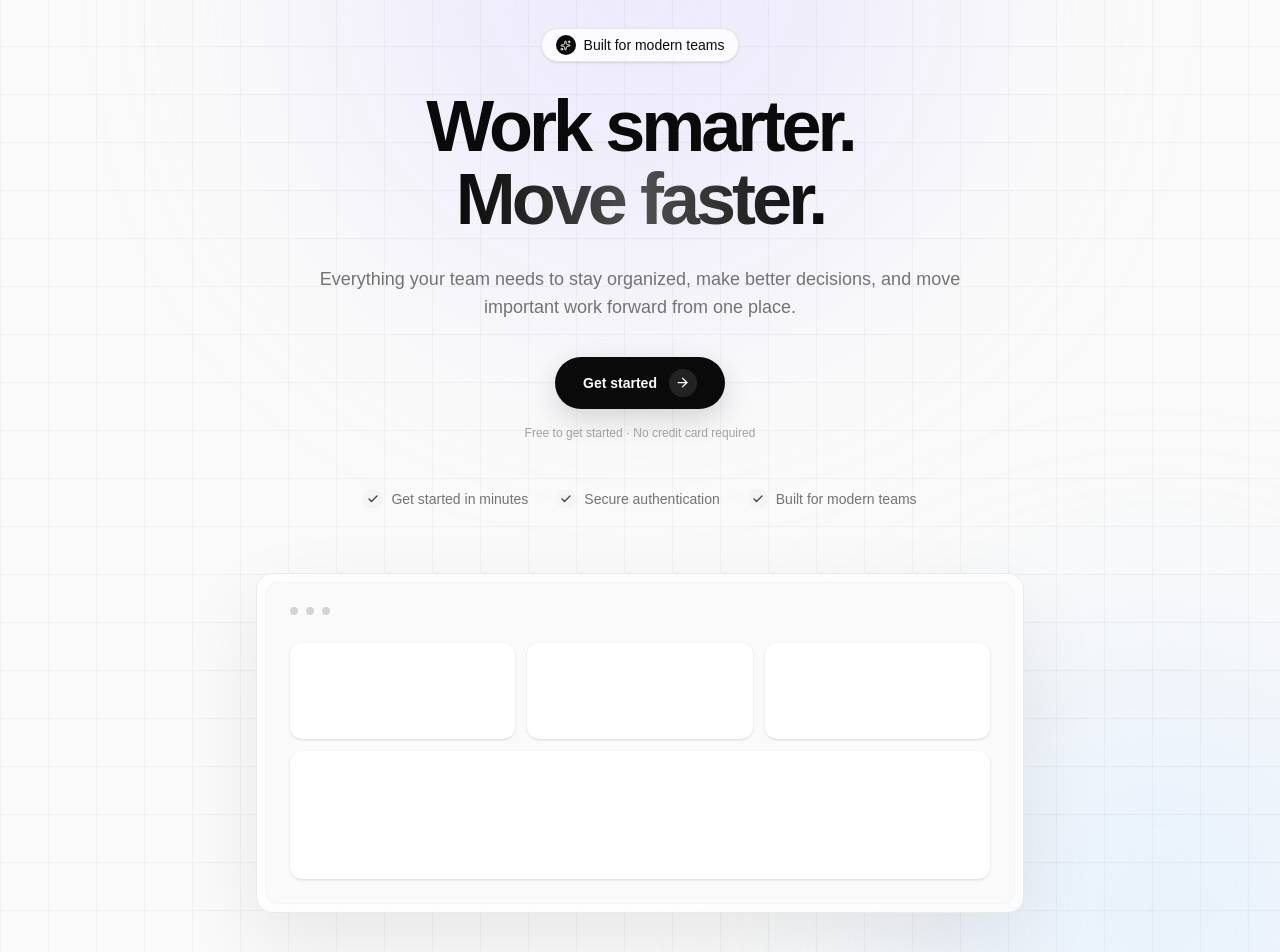
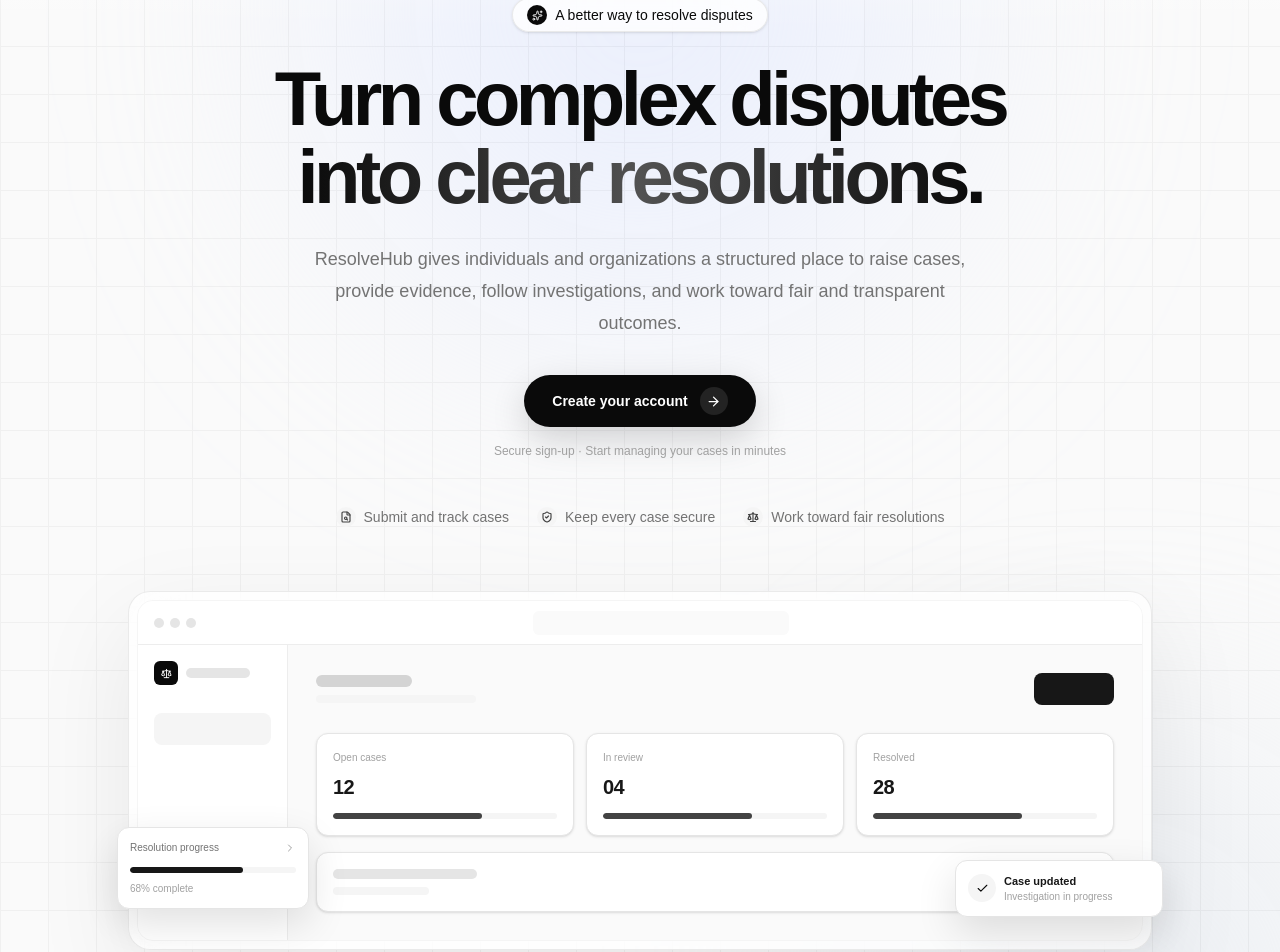
Before and after one commit to emm-ok/ResolveHub, a Next.js app in the folder customer/: page /auth in a window 1280 px wide. Shown: the part 98-1050 px from the top of the page. Built offline with nearby package versions, Linux system fonts and the light colour scheme.

Commit message:
feat: add Clerk middleware for authentication proxy configuration

```diff
--- a/customer/app/auth/page.tsx
+++ b/customer/app/auth/page.tsx
@@ -5,23 +5,84 @@
 import {
   ArrowRight,
   Check,
+  ChevronRight,
+  CircleCheck,
+  FileSearch,
+  Scale,
+  ShieldCheck,
   Sparkles,
 } from "lucide-react";
 
 const benefits = [
-  "Get started in minutes",
-  "Secure authentication",
-  "Built for modern teams",
+  {
+    icon: FileSearch,
+    text: "Submit and track cases",
+  },
+  {
+    icon: ShieldCheck,
+    text: "Keep every case secure",
+  },
+  {
+    icon: Scale,
+    text: "Work toward fair resolutions",
+  },
 ];
+
+const containerVariants = {
+  hidden: {},
+  visible: {
+    transition: {
+      staggerChildren: 0.08,
+    },
+  },
+};
+
+const itemVariants = {
+  hidden: {
+    opacity: 0,
+    y: 20,
+  },
+  visible: {
+    opacity: 1,
+    y: 0,
+    transition: {
+      duration: 0.55,
+      ease: [0.22, 1, 0.36, 1],
+    },
+  },
+};
 
 export default function AuthPage() {
   return (
     <main className="relative min-h-screen overflow-hidden bg-[#fafafa] text-neutral-950">
-      {/* Background */}
-      <div className="pointer-events-none absolute inset-0">
-        <div className="absolute left-1/2 top-[-20%] h-[600px] w-[600px] -translate-x-1/2 rounded-full bg-violet-200/40 blur-[120px]" />
+      {/* Ambient background */}
+      <div className="pointer-events-none absolute inset-0 overflow-hidden">
+        <motion.div
+          initial={{ opacity: 0, scale: 0.8 }}
+          animate={{
+            opacity: 1,
+            scale: 1,
+          }}
+          transition={{
+            duration: 1.4,
+            ease: "easeOut",
+          }}
+          className="absolute left-1/2 top-[-18%] h-[620px] w-[620px] -translate-x-1/2 rounded-full bg-indigo-100/50 blur-[130px]"
+        />
 
-        <div className="absolute bottom-[-15%] right-[-10%] h-[500px] w-[500px] rounded-full bg-blue-200/30 blur-[120px]" />
+        <motion.div
+          initial={{ opacity: 0, scale: 0.8 }}
+          animate={{
+            opacity: 1,
+            scale: 1,
+          }}
+          transition={{
+            duration: 1.6,
+            delay: 0.15,
+            ease: "easeOut",
+          }}
+          className="absolute bottom-[-20%] right-[-8%] h-[520px] w-[520px] rounded-full bg-slate-200/50 blur-[120px]"
+        />
 
         <div
           className="absolute inset-0 opacity-[0.035]"
@@ -31,100 +92,116 @@
             backgroundSize: "48px 48px",
           }}
         />
+
+        <div className="absolute inset-x-0 top-0 h-32 bg-gradient-to-b from-white/60 to-transparent" />
       </div>
 
       {/* Navigation */}
       <motion.header
-        initial={{ opacity: 0, y: -16 }}
-        animate={{ opacity: 1, y: 0 }}
-        transition={{ duration: 0.5 }}
+        initial={{
+          opacity: 0,
+          y: -14,
+        }}
+        animate={{
+          opacity: 1,
+          y: 0,
+        }}
+        transition={{
+          duration: 0.55,
+          ease: [0.22, 1, 0.36, 1],
+        }}
         className="relative z-20 mx-auto flex w-full max-w-7xl items-center justify-between px-6 py-6 lg:px-8"
       >
-        {/* Brand */}
+        {/* ResolveHub brand */}
         <div className="flex items-center gap-3">
-          <div className="flex h-9 w-9 items-center justify-center rounded-xl bg-neutral-950 text-white shadow-lg">
-            <Sparkles size={17} />
+          <div className="flex h-10 w-10 items-center justify-center rounded-xl bg-neutral-950 text-white shadow-[0_8px_24px_rgba(0,0,0,0.12)]">
+            <Scale size={18} strokeWidth={2.2} />
           </div>
 
-          <span className="text-[15px] font-semibold tracking-tight">
-            YourProduct
-          </span>
+          <div>
+            <p className="text-[15px] font-semibold tracking-[-0.02em]">
+              ResolveHub
+            </p>
+
+            <p className="hidden text-[10px] font-medium uppercase tracking-[0.16em] text-neutral-400 sm:block">
+              Resolution platform
+            </p>
+          </div>
         </div>
 
-        {/* Existing user */}
+        {/* Sign in */}
         <div className="flex items-center gap-3 text-sm">
           <span className="hidden text-neutral-500 sm:block">
             Already have an account?
           </span>
 
-          <SignInButton mode="modal">
-            <button className="rounded-full border border-neutral-200 bg-white px-4 py-2 font-medium text-neutral-900 shadow-sm transition-all hover:border-neutral-300 hover:shadow-md">
+          <SignInButton
+            mode="modal"
+            fallbackRedirectUrl="/dashboard"
+          >
+            <motion.button
+              whileHover={{
+                y: -1,
+              }}
+              whileTap={{
+                scale: 0.98,
+              }}
+              className="rounded-full border border-neutral-200 bg-white px-4 py-2 font-medium text-neutral-900 shadow-sm transition-all hover:border-neutral-300 hover:shadow-md"
+            >
               Sign in
-            </button>
+            </motion.button>
           </SignInButton>
         </div>
       </motion.header>
 
-      {/* Main */}
-      <section className="relative z-10 flex min-h-[calc(100vh-88px)] items-center justify-center px-6 pb-20 pt-10">
-        <div className="mx-auto w-full max-w-4xl text-center">
-          {/* Badge */}
+      {/* Main content */}
+      <section className="relative z-10 flex min-h-[calc(100vh-88px)] items-center justify-center px-6 pb-20 pt-10 lg:pt-2">
         <motion.div
-            initial={{ opacity: 0, y: 18 }}
-            animate={{ opacity: 1, y: 0 }}
-            transition={{
-              duration: 0.6,
-              delay: 0.1,
-            }}
-            className="mb-7 inline-flex items-center gap-2 rounded-full border border-neutral-200 bg-white/80 px-3.5 py-1.5 text-sm font-medium shadow-sm backdrop-blur"
+          variants={containerVariants}
+          initial="hidden"
+          animate="visible"
+          className="mx-auto w-full max-w-6xl"
+        >
+          {/* Hero */}
+          <div className="mx-auto max-w-4xl text-center">
+            {/* Eyebrow */}
+            <motion.div
+              variants={itemVariants}
+              className="mb-7 inline-flex items-center gap-2 rounded-full border border-neutral-200/80 bg-white/80 px-3.5 py-1.5 text-sm font-medium shadow-sm backdrop-blur-xl"
             >
               <span className="flex h-5 w-5 items-center justify-center rounded-full bg-neutral-950 text-white">
                 <Sparkles size={11} />
               </span>
 
-            Built for modern teams
+              A better way to resolve disputes
             </motion.div>
 
             {/* Heading */}
             <motion.h1
-            initial={{ opacity: 0, y: 24 }}
-            animate={{ opacity: 1, y: 0 }}
-            transition={{
-              duration: 0.7,
-              delay: 0.18,
-            }}
-            className="mx-auto max-w-4xl text-balance text-5xl font-semibold leading-[1.02] tracking-[-0.055em] sm:text-6xl md:text-7xl"
+              variants={itemVariants}
+              className="text-balance text-5xl font-semibold leading-[1.02] tracking-[-0.06em] sm:text-6xl md:text-7xl lg:text-[76px]"
             >
-            Work smarter.
+              Turn complex disputes
               <br />
 
               <span className="bg-gradient-to-r from-neutral-950 via-neutral-600 to-neutral-950 bg-clip-text text-transparent">
-              Move faster.
+                into clear resolutions.
               </span>
             </motion.h1>
 
             {/* Description */}
             <motion.p
-            initial={{ opacity: 0, y: 20 }}
-            animate={{ opacity: 1, y: 0 }}
-            transition={{
-              duration: 0.6,
-              delay: 0.3,
-            }}
-            className="mx-auto mt-7 max-w-2xl text-base leading-7 text-neutral-500 sm:text-lg"
+              variants={itemVariants}
+              className="mx-auto mt-7 max-w-2xl text-base leading-7 text-neutral-500 sm:text-lg sm:leading-8"
             >
-            Everything your team needs to stay organized, make better
-            decisions, and move important work forward from one place.
+              ResolveHub gives individuals and organizations a structured
+              place to raise cases, provide evidence, follow investigations,
+              and work toward fair and transparent outcomes.
             </motion.p>
 
             {/* CTA */}
             <motion.div
-            initial={{ opacity: 0, y: 20 }}
-            animate={{ opacity: 1, y: 0 }}
-            transition={{
-              duration: 0.6,
-              delay: 0.4,
-            }}
+              variants={itemVariants}
               className="mt-9 flex flex-col items-center justify-center gap-4"
             >
               <SignUpButton
@@ -139,9 +216,14 @@
                   whileTap={{
                     scale: 0.98,
                   }}
-                className="group inline-flex h-13 items-center justify-center gap-3 rounded-full bg-neutral-950 px-7 text-sm font-semibold text-white shadow-[0_10px_30px_rgba(0,0,0,0.15)] transition-shadow hover:shadow-[0_15px_40px_rgba(0,0,0,0.22)]"
+                  transition={{
+                    type: "spring",
+                    stiffness: 400,
+                    damping: 25,
+                  }}
+                  className="group inline-flex h-13 items-center justify-center gap-3 rounded-full bg-neutral-950 px-7 text-sm font-semibold text-white shadow-[0_12px_35px_rgba(0,0,0,0.16)] transition-shadow duration-300 hover:shadow-[0_18px_45px_rgba(0,0,0,0.22)]"
                 >
-                Get started
+                  Create your account
 
                   <span className="flex h-7 w-7 items-center justify-center rounded-full bg-white/10 transition-transform duration-300 group-hover:translate-x-0.5">
                     <ArrowRight size={15} />
@@ -150,73 +232,233 @@
               </SignUpButton>
 
               <p className="text-xs text-neutral-400">
-              Free to get started · No credit card required
+                Secure sign-up · Start managing your cases in minutes
               </p>
             </motion.div>
+          </div>
 
           {/* Benefits */}
           <motion.div
-            initial={{ opacity: 0 }}
-            animate={{ opacity: 1 }}
-            transition={{
-              duration: 0.7,
-              delay: 0.55,
-            }}
-            className="mt-12 flex flex-wrap items-center justify-center gap-x-7 gap-y-3"
+            variants={itemVariants}
+            className="mx-auto mt-12 flex max-w-3xl flex-wrap items-center justify-center gap-x-7 gap-y-3"
           >
-            {benefits.map((benefit) => (
+            {benefits.map((benefit) => {
+              const Icon = benefit.icon;
+
+              return (
                 <div
-                key={benefit}
+                  key={benefit.text}
                   className="flex items-center gap-2 text-sm text-neutral-500"
                 >
                   <span className="flex h-5 w-5 items-center justify-center rounded-full bg-neutral-100 text-neutral-700">
-                  <Check size={12} strokeWidth={2.5} />
+                    <Icon size={12} strokeWidth={2.3} />
                   </span>
 
-                {benefit}
+                  {benefit.text}
                 </div>
-            ))}
+              );
+            })}
           </motion.div>
 
-          {/* Bottom visual */}
+          {/* Product preview */}
+          <motion.div
+            variants={itemVariants}
+            className="mx-auto mt-16 max-w-5xl"
+          >
+            <div className="relative rounded-[22px] border border-neutral-200/80 bg-white/70 p-2 shadow-[0_35px_100px_rgba(0,0,0,0.08)] backdrop-blur-xl">
+              <div className="overflow-hidden rounded-[16px] border border-neutral-100 bg-neutral-50">
+                {/* Browser bar */}
+                <div className="flex h-11 items-center border-b border-neutral-200/70 bg-white px-4">
+                  <div className="flex items-center gap-1.5">
+                    <span className="h-2.5 w-2.5 rounded-full bg-neutral-200" />
+                    <span className="h-2.5 w-2.5 rounded-full bg-neutral-200" />
+                    <span className="h-2.5 w-2.5 rounded-full bg-neutral-200" />
+                  </div>
+
+                  <div className="mx-auto hidden h-6 w-64 rounded-md bg-neutral-50 sm:block" />
+                </div>
+
+                {/* Dashboard preview */}
+                <div className="grid min-h-[260px] grid-cols-[150px_1fr]">
+                  {/* Sidebar */}
+                  <div className="hidden border-r border-neutral-200/70 bg-white p-4 sm:block">
+                    <div className="mb-7 flex items-center gap-2">
+                      <div className="flex h-6 w-6 items-center justify-center rounded-md bg-neutral-950 text-white">
+                        <Scale size={11} />
+                      </div>
+
+                      <div className="h-2.5 w-16 rounded-full bg-neutral-200" />
+                    </div>
+
+                    <div className="space-y-2">
+                      <div className="h-8 rounded-lg bg-neutral-100" />
+                      <div className="h-8 rounded-lg" />
+                      <div className="h-8 rounded-lg" />
+                      <div className="h-8 rounded-lg" />
+                    </div>
+                  </div>
+
+                  {/* Main dashboard */}
+                  <div className="p-5 sm:p-7">
+                    <div className="flex items-center justify-between">
+                      <div>
+                        <div className="h-3 w-24 rounded-full bg-neutral-300" />
+                        <div className="mt-2 h-2 w-40 rounded-full bg-neutral-100" />
+                      </div>
+
+                      <div className="h-8 w-20 rounded-lg bg-neutral-900" />
+                    </div>
+
+                    <div className="mt-7 grid grid-cols-1 gap-3 sm:grid-cols-3">
+                      <PreviewCard
+                        label="Open cases"
+                        value="12"
+                      />
+
+                      <PreviewCard
+                        label="In review"
+                        value="04"
+                      />
+
+                      <PreviewCard
+                        label="Resolved"
+                        value="28"
+                      />
+                    </div>
+
+                    {/* Case row */}
+                    <div className="mt-4 rounded-xl border border-neutral-200 bg-white p-4 shadow-sm">
+                      <div className="flex items-center justify-between">
+                        <div>
+                          <div className="h-2.5 w-36 rounded-full bg-neutral-200" />
+
+                          <div className="mt-2 h-2 w-24 rounded-full bg-neutral-100" />
+                        </div>
+
+                        <div className="flex items-center gap-2">
+                          <span className="flex h-6 w-6 items-center justify-center rounded-full bg-neutral-100">
+                            <CircleCheck
+                              size={13}
+                              className="text-neutral-500"
+                            />
+                          </span>
+
+                          <div className="h-2 w-14 rounded-full bg-neutral-100" />
+                        </div>
+                      </div>
+                    </div>
+                  </div>
+                </div>
+              </div>
+
+              {/* Floating status card */}
               <motion.div
                 initial={{
                   opacity: 0,
-              y: 35,
-              scale: 0.97,
+                  x: 20,
+                  y: 15,
                 }}
                 animate={{
                   opacity: 1,
+                  x: 0,
                   y: 0,
-              scale: 1,
                 }}
                 transition={{
-              duration: 0.9,
-              delay: 0.65,
+                  delay: 1.15,
+                  duration: 0.7,
                   ease: [0.22, 1, 0.36, 1],
                 }}
-            className="mx-auto mt-16 max-w-3xl"
+                className="absolute -right-3 bottom-8 hidden w-52 rounded-xl border border-neutral-200 bg-white p-3 shadow-[0_15px_40px_rgba(0,0,0,0.12)] sm:block"
               >
-            <div className="relative overflow-hidden rounded-2xl border border-neutral-200/80 bg-white/70 p-2 shadow-[0_30px_80px_rgba(0,0,0,0.08)] backdrop-blur-xl">
-              <div className="rounded-xl border border-neutral-100 bg-neutral-50 p-6">
                 <div className="flex items-center gap-2">
-                  <div className="h-2 w-2 rounded-full bg-neutral-300" />
-                  <div className="h-2 w-2 rounded-full bg-neutral-300" />
-                  <div className="h-2 w-2 rounded-full bg-neutral-300" />
+                  <div className="flex h-7 w-7 items-center justify-center rounded-full bg-neutral-100">
+                    <Check size={13} />
                   </div>
 
-                <div className="mt-7 grid grid-cols-3 gap-3">
-                  <div className="h-24 rounded-xl bg-white shadow-sm" />
-                  <div className="h-24 rounded-xl bg-white shadow-sm" />
-                  <div className="h-24 rounded-xl bg-white shadow-sm" />
-                </div>
+                  <div>
+                    <p className="text-[11px] font-semibold text-neutral-900">
+                      Case updated
+                    </p>
 
-                <div className="mt-3 h-32 rounded-xl bg-white shadow-sm" />
+                    <p className="text-[10px] text-neutral-400">
+                      Investigation in progress
+                    </p>
                   </div>
                 </div>
               </motion.div>
+
+              {/* Floating progress card */}
+              <motion.div
+                initial={{
+                  opacity: 0,
+                  x: -20,
+                  y: 15,
+                }}
+                animate={{
+                  opacity: 1,
+                  x: 0,
+                  y: 0,
+                }}
+                transition={{
+                  delay: 1.3,
+                  duration: 0.7,
+                  ease: [0.22, 1, 0.36, 1],
+                }}
+                className="absolute -left-3 bottom-10 hidden w-48 rounded-xl border border-neutral-200 bg-white p-3 shadow-[0_15px_40px_rgba(0,0,0,0.12)] sm:block"
+              >
+                <div className="flex items-center justify-between">
+                  <span className="text-[10px] font-medium text-neutral-500">
+                    Resolution progress
+                  </span>
+
+                  <ChevronRight size={12} className="text-neutral-400" />
                 </div>
+
+                <div className="mt-3 h-1.5 overflow-hidden rounded-full bg-neutral-100">
+                  <motion.div
+                    initial={{ width: 0 }}
+                    animate={{ width: "68%" }}
+                    transition={{
+                      delay: 1.5,
+                      duration: 0.9,
+                      ease: "easeOut",
+                    }}
+                    className="h-full rounded-full bg-neutral-900"
+                  />
+                </div>
+
+                <p className="mt-2 text-[10px] text-neutral-400">
+                  68% complete
+                </p>
+              </motion.div>
+            </div>
+          </motion.div>
+        </motion.div>
       </section>
     </main>
   );
 }
+
+function PreviewCard({
+  label,
+  value,
+}: {
+  label: string;
+  value: string;
+}) {
+  return (
+    <div className="rounded-xl border border-neutral-200 bg-white p-4 shadow-sm">
+      <p className="text-[10px] font-medium text-neutral-400">
+        {label}
+      </p>
+
+      <p className="mt-2 text-xl font-semibold tracking-tight text-neutral-900">
+        {value}
+      </p>
+
+      <div className="mt-3 h-1.5 w-full overflow-hidden rounded-full bg-neutral-100">
+        <div className="h-full w-2/3 rounded-full bg-neutral-900/80" />
+      </div>
+    </div>
+  );
+}
```
Also changed, not shown: customer/proxy.ts (added, +14 -0 lines). Lines whose indentation alone changed are shown as unchanged.
